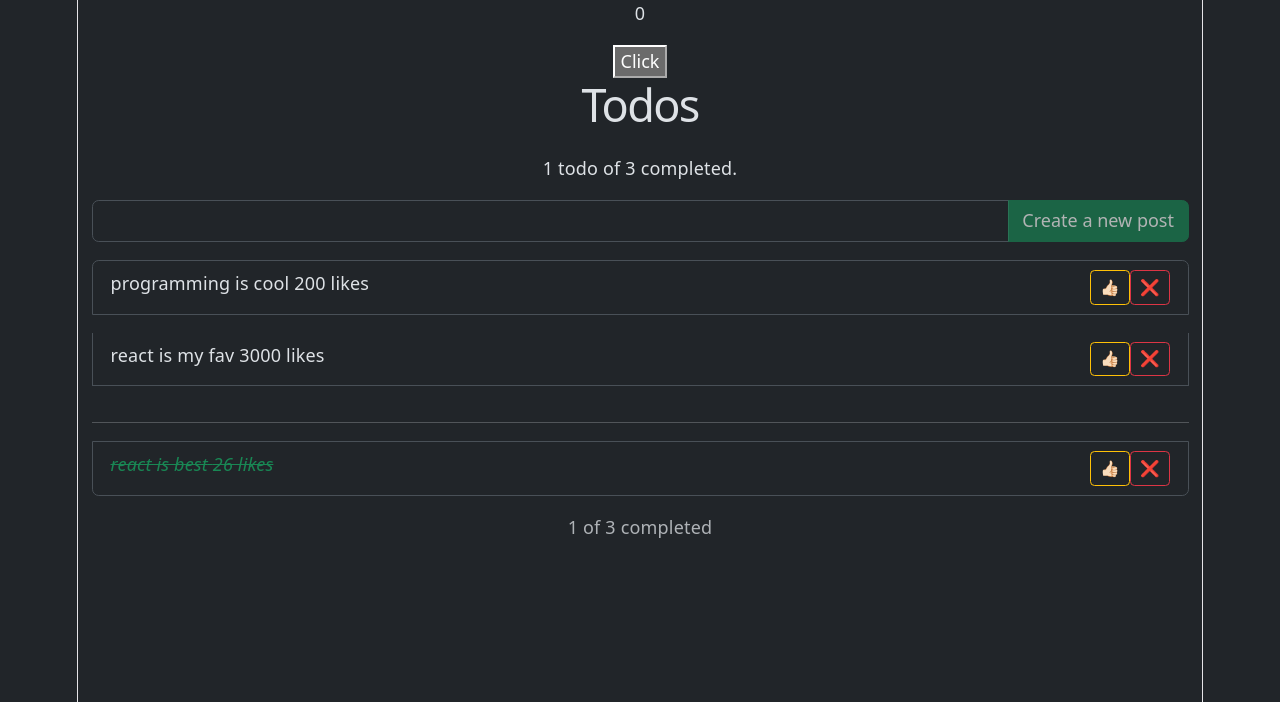
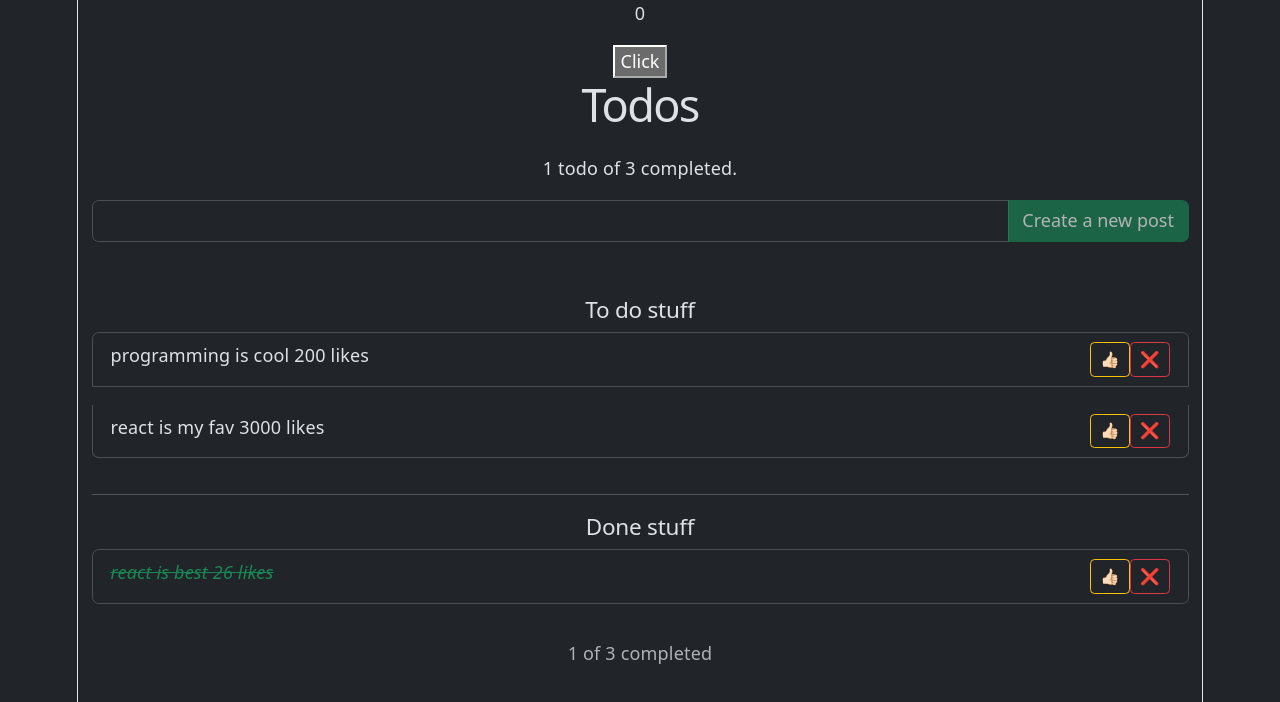
Before and after one commit to Petrasoderstrom1612/repetition, a React (Vite) app in the folder 03/: page / in a window 1280 px wide. Shown: the top 702 px of the page. Built offline with nearby package versions, Linux system fonts and the light colour scheme.

Commit message:
new component for todos as JSX

```diff
--- a/03/src/App.tsx
+++ b/03/src/App.tsx
@@ -1,13 +1,11 @@
 import { useState } from 'react'
 import './assets/app.scss'
-import Button from 'react-bootstrap/Button'
 import Counter from './components/Counter'
 import Clicker from './components/Clicker'
 import AddNewTodoForm from './components/AddNewTodoForm'
 import Container from 'react-bootstrap/Container' //it is recommended to use this way of import with the /Component at the end - saver so Bootstrap works in all browsers
-import ListGroup from 'react-bootstrap/ListGroup'
 import type {Post} from "./types/Todo.types" // do not forget type!!! (you can also have { type X, Y Z}) if you want to group them
-
+import TodosList from "./components/TodosList"
 
 function App() {
   const [posts, setPosts] = useState<Post[]>([
@@ -16,6 +14,13 @@ function App() {
     {id: 3, title: "react is my fav", likes: 3000}
   ])
   const [postTitle, setPostTitle] = useState("")
+
+  const doneCount = posts.filter(p => p.done).length
+  const incompletedPosts = posts.filter(post => !post.done)
+  const completedPosts = posts.filter(post => post.done)
+
+  const doneStuff="Done stuff"
+  const todoStuff="To do stuff"
 
 
   const handleLike = (postId: number) =>{
@@ -34,7 +39,7 @@ function App() {
   }
 
   const handleStateSetters = () => {
-    setPosts([...posts, {id: Math.max(0,...posts.map(p => p.id)) + 1, title: postTitle, likes: 0}]) //!do not forget 0 if no posts!!!! so it does not add infinity
+    setPosts([...posts, {id: Math.max(0,...posts.map(p => p.id)) + 1, title: postTitle.trim(), likes: 0}]) //!do not forget 0 if no posts!!!! so it does not add infinity
 
     setPostTitle("")
   }
@@ -46,7 +51,6 @@ function App() {
   // return count;
   // }, 0);
 
-  const doneCount = posts.filter(p => p.done).length
 
   return (
     <Container>
@@ -54,33 +58,16 @@ function App() {
     <h1>Todos</h1>
     <Counter completed={posts.filter(p => p.done).length} total={posts.length}/>
     <AddNewTodoForm postTitle={postTitle} handleStateSetters={handleStateSetters} setPostTitle={setPostTitle}/>
-
+  <>
   {posts.length > 0 ?
-    (
-      <>
-      <ListGroup className="todolist mb-3">
-        {posts.filter(post => !post.done).map(post =>
-        <>
-        <ListGroup.Item key={post.id} className={`${post.done ? "completed" : ""} mb-3`} onClick={() => changeDone(post)}><span className="todo-title">{post.title} {post.likes} likes</span>
-        <div>
-          <Button size="sm" variant="outline-warning" onClick={(e) => {e.stopPropagation(); handleLike(post.id)}}>👍🏻</Button>
-          <Button size="sm" variant="outline-danger" onClick={(e) => {e.stopPropagation(); removePost(post.id)}}>❌</Button>
-        </div>
-        </ListGroup.Item>
-        </> )}
+    (  <>
+       <TodosList handleLike={handleLike} removePost={removePost} changeDone={changeDone} filteredPosts={incompletedPosts} headline={todoStuff}/>
         <hr/>
-        {posts.filter(post => post.done).map(post => <>
-        <ListGroup.Item key={post.id} className={post.done ? "completed" : ""} onClick={() => changeDone(post)}><span className="todo-title">{post.title} {post.likes} likes</span>
-        <div>
-          <Button size="sm" variant="outline-warning" onClick={(e) => {e.stopPropagation(); handleLike(post.id)}}>👍🏻</Button>
-          <Button size="sm" variant="outline-danger" onClick={(e) => {e.stopPropagation(); removePost(post.id)}}>❌</Button>
-        </div>
-        </ListGroup.Item>
-        </>)}
-        </ListGroup>
-        {<p className="text-muted"> {doneCount} of {posts.length} completed</p>}
+        <TodosList handleLike={handleLike} removePost={removePost} changeDone={changeDone} filteredPosts={completedPosts} headline={doneStuff}/>
+        <p className="text-muted"> {doneCount} of {posts.length} completed</p>
         </>
     ) : <p>No posts...</p>}
+  </>
   </Container>
   )
 }
--- a/03/src/components/AddNewTodoForm.tsx
+++ b/03/src/components/AddNewTodoForm.tsx
@@ -10,6 +10,8 @@ interface AddNewTodoFormProps {
 }
 
 const AddNewTodoForm: React.FC<AddNewTodoFormProps> = ({postTitle, handleStateSetters, setPostTitle}: AddNewTodoFormProps) => {
+const trimmedPostTitle = postTitle.trim()
+const postTitleLength = postTitle.length
 
   const handleForm = (e: React.SubmitEvent) => { //React.SubmitEvent !!! React. must be included
     e.preventDefault()
@@ -18,7 +20,7 @@ const AddNewTodoForm: React.FC<AddNewTodoFormProps> = ({postTitle, handleStateSe
   }
 
   return (
-    <Form onSubmit={(e) => handleForm(e)}  className="mb-3" >
+    <Form onSubmit={(e) => handleForm(e)}  className="mb-5 position-relative" >
       <InputGroup>
       <Form.Control
             aria-label="create a new post"
@@ -26,10 +28,11 @@ const AddNewTodoForm: React.FC<AddNewTodoFormProps> = ({postTitle, handleStateSe
             value={postTitle}
             onChange={(e) => setPostTitle(e.target.value)}
             required
+            isInvalid= {postTitleLength < 3 && postTitleLength > 0}
         />
-        {postTitle.length < 3 && postTitle.length > 1 && <p>Too short text...</p>}
-        <Button variant="success" type="submit" className="btn btn-primary" disabled={postTitle.length < 3}>Create a new post</Button>
+        <Button variant="success" type="submit" className="btn btn-primary" disabled={trimmedPostTitle.length < 3}>Create a new post</Button>
       </InputGroup>
+       <Form.Control.Feedback type="invalid" className="text-danger position-absolute start-0 top-100 mt-1">Too short text...</Form.Control.Feedback>
     </Form>
   )
 }
--- /dev/null
+++ b/03/src/components/TodosList.tsx
@@ -0,0 +1,32 @@
+import Button from 'react-bootstrap/Button'
+import ListGroup from 'react-bootstrap/ListGroup'
+import type {Post} from "../types/Todo.types"
+
+type TodosListProps = {
+    handleLike: (postId: number) => void;
+    removePost: (postId: number) => void;
+    changeDone: (post: Post) => void;
+    filteredPosts: Post[];
+    headline: string;
+}
+
+const TodosList = ({handleLike, removePost, changeDone, filteredPosts, headline}: TodosListProps) => {
+  return (
+    <>
+        <h2 className="h5 mb-2">{headline}</h2>
+        <ListGroup className="todolist mb-3">
+        {filteredPosts.map(post =>
+        <>
+        <ListGroup.Item key={post.id} className={`${post.done ? "completed" : ""} mb-3`} onClick={() => changeDone(post)}><span className="todo-title">{post.title} {post.likes} likes</span>
+        <div>
+            <Button size="sm" variant="outline-warning" onClick={(e) => {e.stopPropagation(); handleLike(post.id)}}>👍🏻</Button>
+            <Button size="sm" variant="outline-danger" onClick={(e) => {e.stopPropagation(); removePost(post.id)}}>❌</Button>
+        </div>
+        </ListGroup.Item>
+        </> )}
+        </ListGroup>
+    </>
+  )
+}
+
+export default TodosList
```
